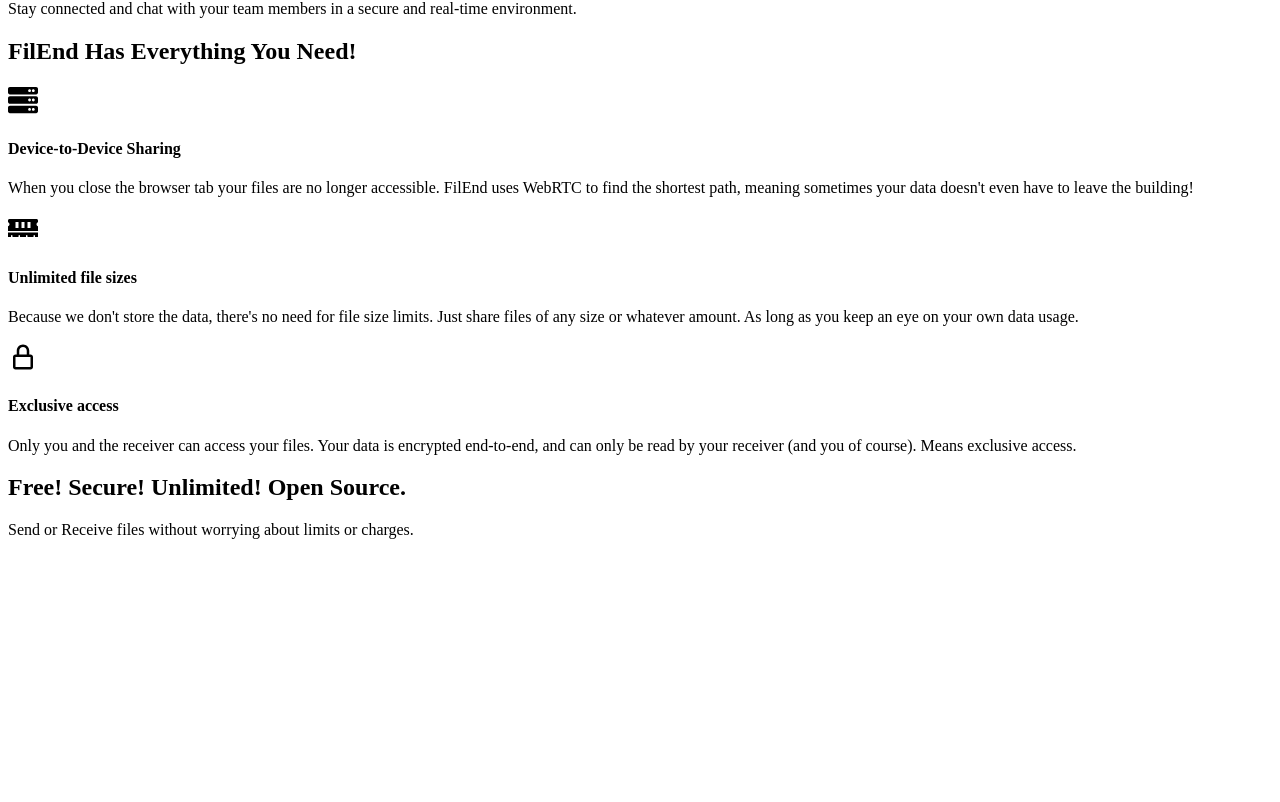
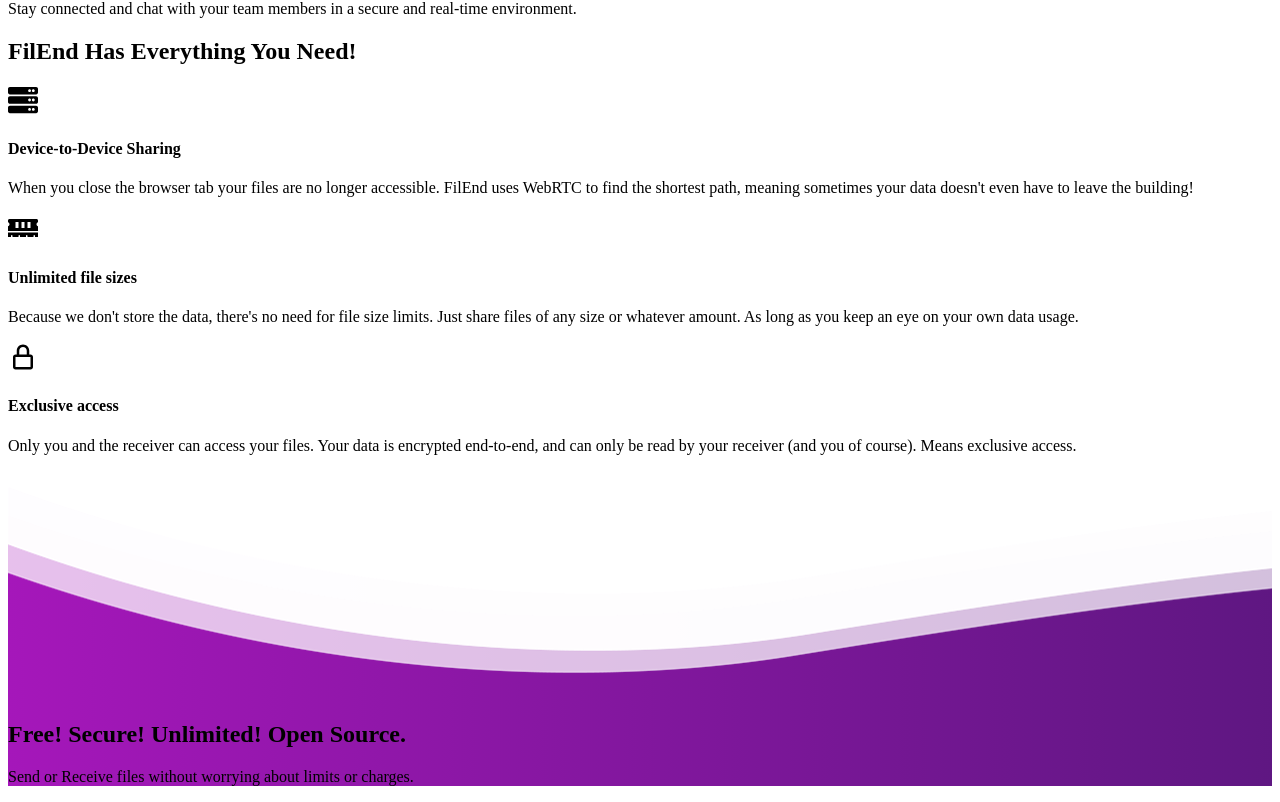
Before and after one commit to AbubakarWebDev/Filend-Frontend-ReactJS, a React (Vite) app: page / in a window 1280 px wide. Shown: the part 3409-4211 px from the top of the page. Before the commit the page ends 3964 px from the top, so only its background shows below. Built offline with nearby package versions, Linux system fonts and the light colour scheme; no server answers.

Commit message:
Fixing UI of benefits section

```diff
--- a/src/components/Benifits/index.js
+++ b/src/components/Benifits/index.js
@@ -1,11 +1,17 @@
+import waveImg from "../../assets/images/wave-large-reversed.png";
+
 const Benifits = () => {
   return (
-    <section className="bg-transparent h-[200px] py-5 md:h-[150px] md:py-10 mb-20">
-      <div className="container mx-auto text-center">
-        <h2 className="text-gray mb-2 text-[35px] font-bold md:mb-4 md:text-[40px]">
+    <section
+      style={{ background: "linear-gradient(to right, #a517ba, #5f1782)" }}
+      className="min-h-[400px]"
+    >
+      <img src={waveImg} alt="Image" className="w-full" />
+      <div className="text-center flex flex-col justify-center items-center min-h-[250px] w-full">
+        <h2 className="text-white mb-2 text-[35px] font-bold md:mb-4 md:text-[40px]">
           Free! Secure! Unlimited! Open Source.
         </h2>
-        <p className="text-xl text-gray-font font-normal">
+        <p className="text-xl text-white font-normal">
           Send or Receive files without worrying about limits or charges.
         </p>
       </div>
```
Also changed, not shown: src/assets/images/wave-large-reversed.png (added).
